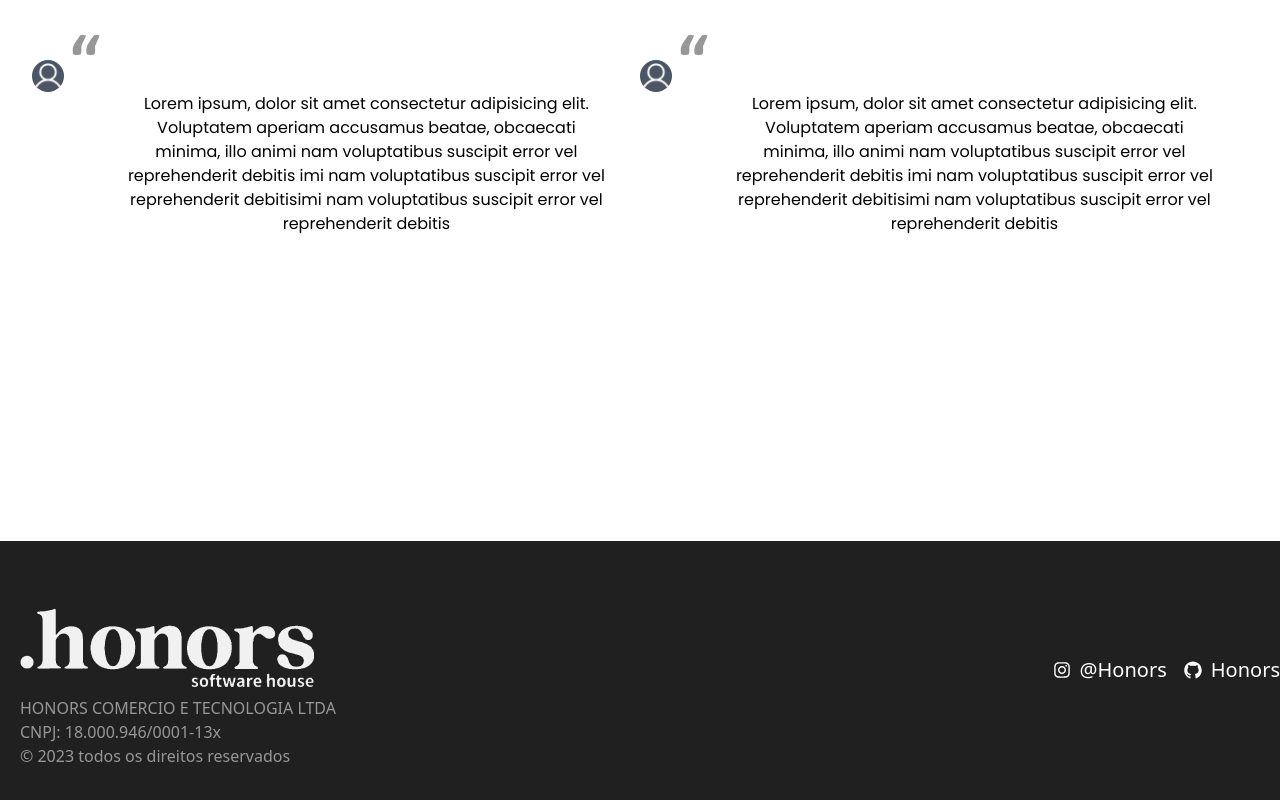
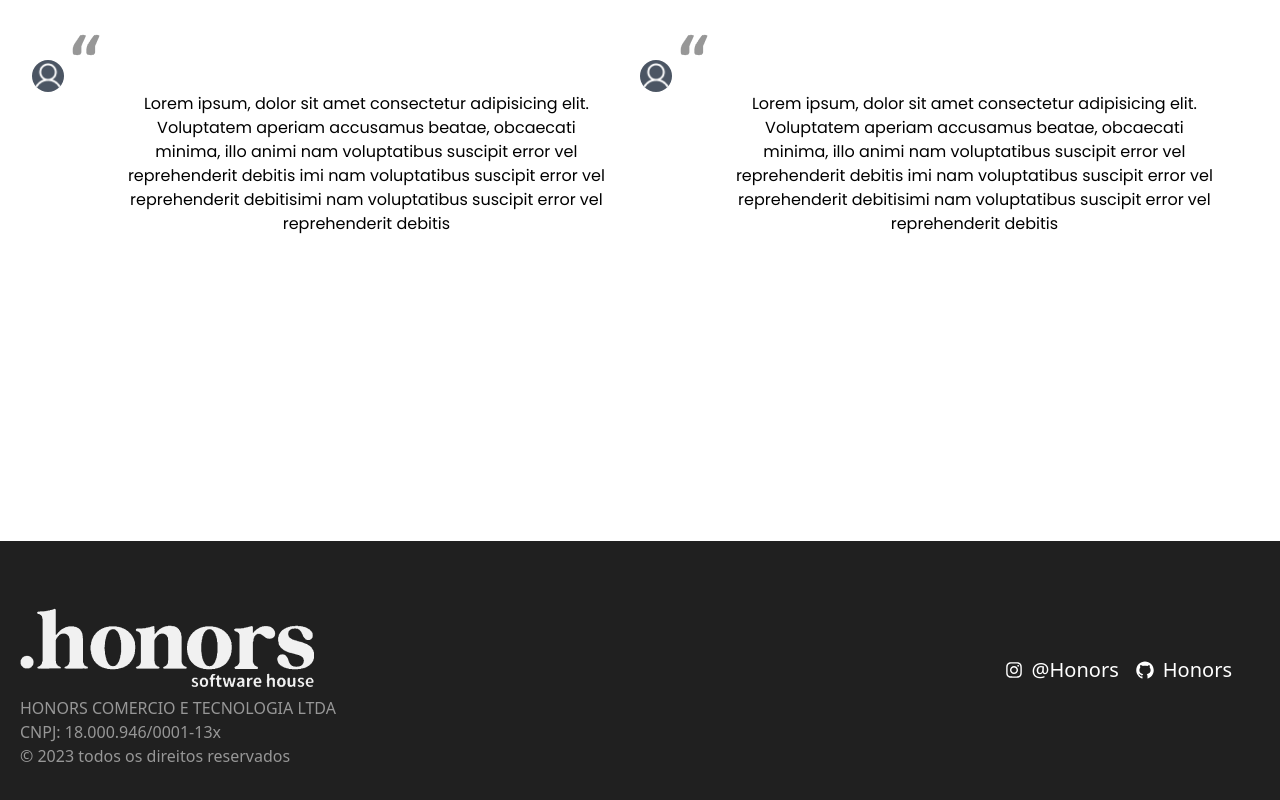
Before and after one commit to CaioRasera/Honors, a React (Create React App) app: page / in a window 1280 px wide. Shown: the part 3441-4241 px from the top of the page. Built offline with nearby package versions, Linux system fonts and the light colour scheme.

Commit message:
Responsividade

```diff
--- a/src/components/Footer.jsx
+++ b/src/components/Footer.jsx
@@ -16,7 +16,7 @@ const Footer = () => {
         </div>
       </div>
 
-    <ul className="flex space-x-4 text-xl">
+    <ul className="flex space-x-4 text-xl lg:m-12 md:m-10 sm:m-6">
         <li className="flex items-center ">
             <a href="#" className="text-white flex items-center hover:text-purple-600">
                 <AiOutlineInstagram className="mr-2 " />
```
